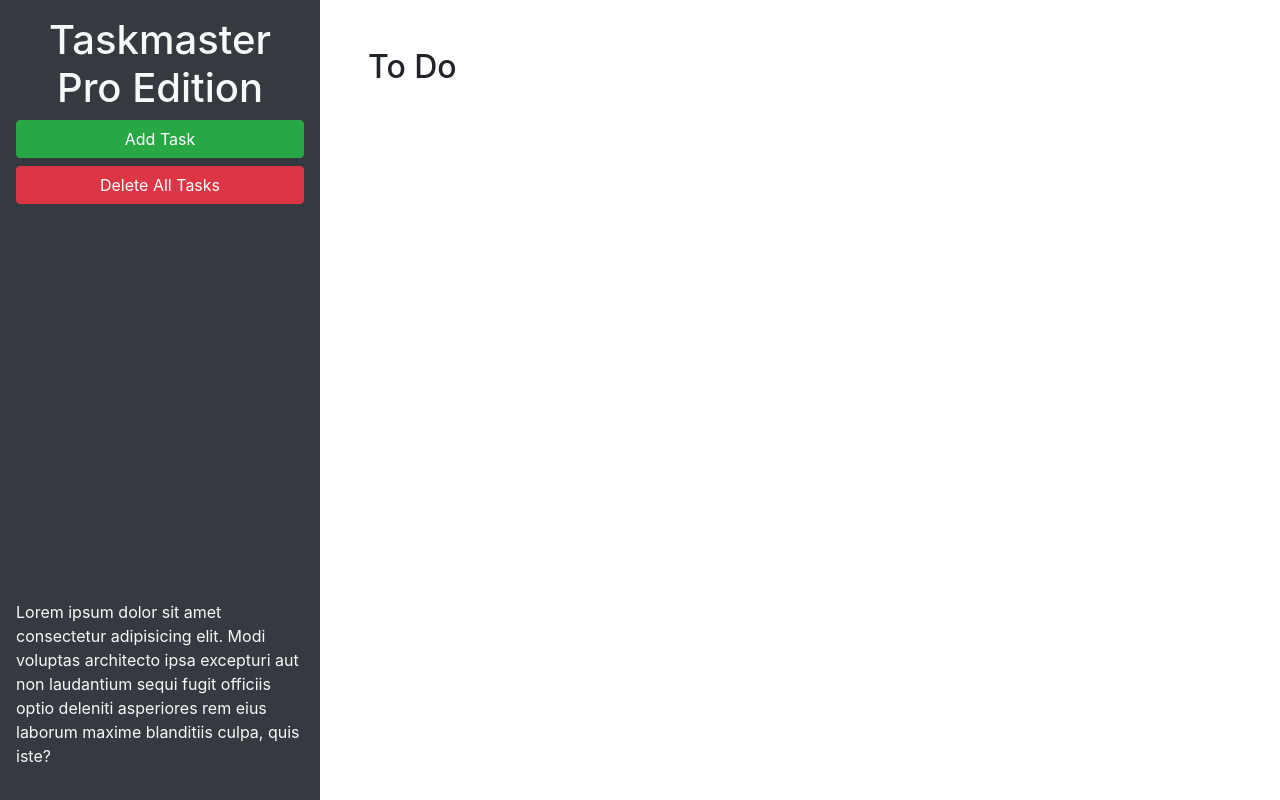
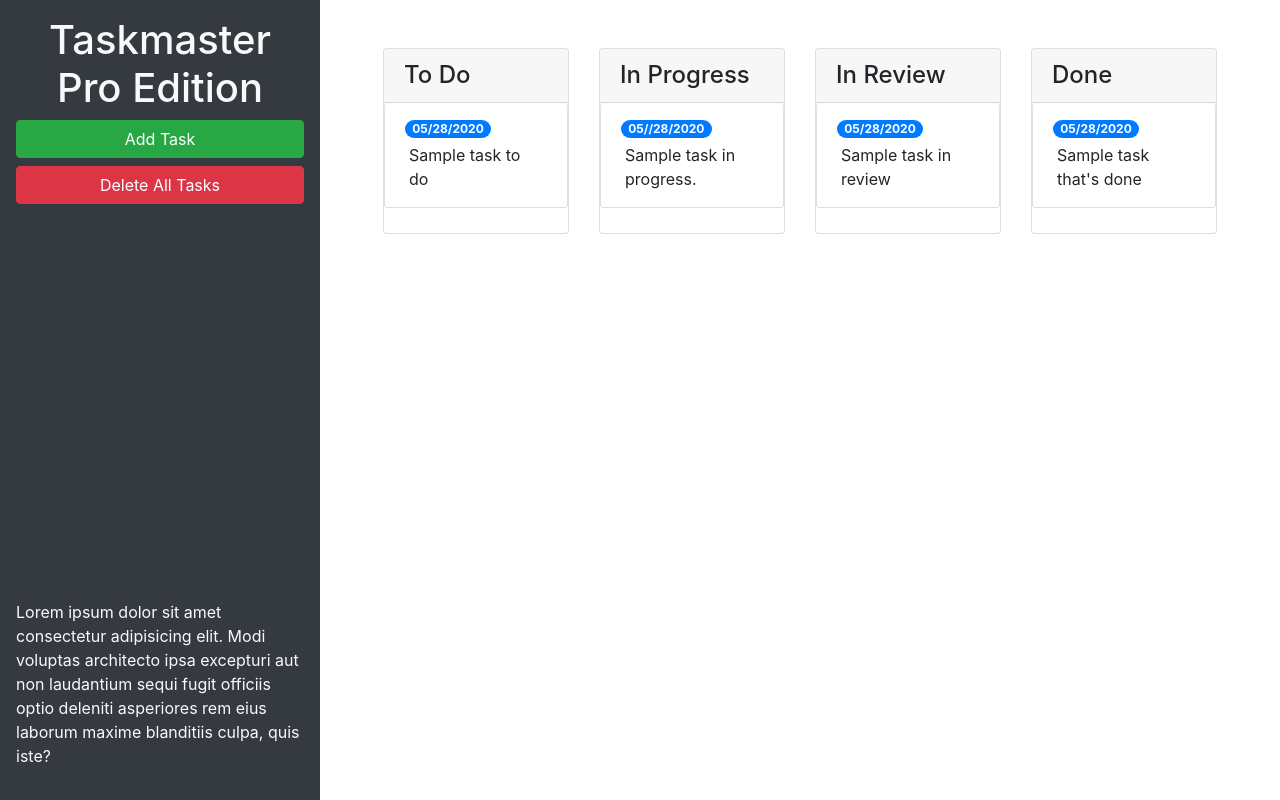
Before and after one commit to cat-lin-morgan/taskmaster-pro, a plain HTML site: page index.html in a window 1280 px wide. Drawn offline with nearby package versions, Linux system fonts and the light colour scheme.

Commit message:
updated modal and bootsrap grid

```diff
--- a/index.html
+++ b/index.html
@@ -24,9 +24,55 @@
       </p>
     </header>
     <main class="col-12 col-lg-9">
-      <div class="m-5">
-        <h2>To Do</h2>
-        <ul id="list-toDo" class="list-group"> </ul>
+      <div class="m-5 row justify-content-around">
+        <!-- to do starts here -->
+        <div class="col-12 col-md-6 col-xl-3 mb-3">
+          <div class="card">
+            <h4 class="card-header">To Do</h4>
+            <ul id="list-toDo" class="list-group">
+              <li class="list-group-item">
+                <span class="badge badge-primary badge-pill">05/28/2020</span>
+                <p class="m-1">Sample task to do</p>
+              </li>
+            </ul>
+          </div>
+        </div>
+        <!-- in progress start  -->
+        <div class="col-12 col-md-6 col-xl-3 mb-3">
+          <div class="card">
+            <h4 class="card-header">In Progress</h4>
+            <ul id="list-inProgress" class="list-group">
+              <li class="list-group-item">
+                <span class="badge badge-primary badge-pill">05//28/2020</span>
+                <p class="m-1">Sample task in progress.</p>
+              </li>
+            </ul>
+          </div>
+        </div>
+          <!-- in review start -->
+          <div class="col-12 col-md-6 col-xl-3 mb-3">
+            <div class="card">
+              <h4 class="card-header">In Review</h4>
+              <ul id="list-inReview" class="list-group">
+                <li class="list-group-item">
+                  <span class="badge badge-primary badge-pill">05/28/2020</span>
+                  <p class="m-1">Sample task in review</p>
+                </li>
+              </ul>
+            </div>
+          </div>
+        <!-- done start -->
+        <div class="col-12 col-md-6 col-xl-3 mb-3">
+          <div class="card">
+            <h4 class="card-header">Done</h4>
+            <ul id="list-done" class="list-group">
+              <li class="list-group-item">
+                <span class="badge badge-primary badge-pill">05/28/2020</span>
+                <p class="m-1">Sample task that's done</p>
+              </li>
+          </div>
+          </ul>
+        </div>
       </div>
     </main>
   </div>
@@ -46,11 +92,11 @@
           <form>
             <div class="form-group">
               <label for="modalTaskDescription">Task description</label>
-              <textarea id="modalTaskDescription" rows="3"></textarea>
+              <textarea id="modalTaskDescription" rows="3" class="form-control"></textarea>
             </div>
             <div class="form-group">
               <label for="modalDueDate">Due date</label>
-              <input type="text" id="modalDueDate" placeholder="mm/dd/yyyy" autocomplete="off" />
+              <input type="text" id="modalDueDate" class="form-control" placeholder="mm/dd/yyyy" autocomplete="off" />
             </div>
           </form>
         </div>
```
